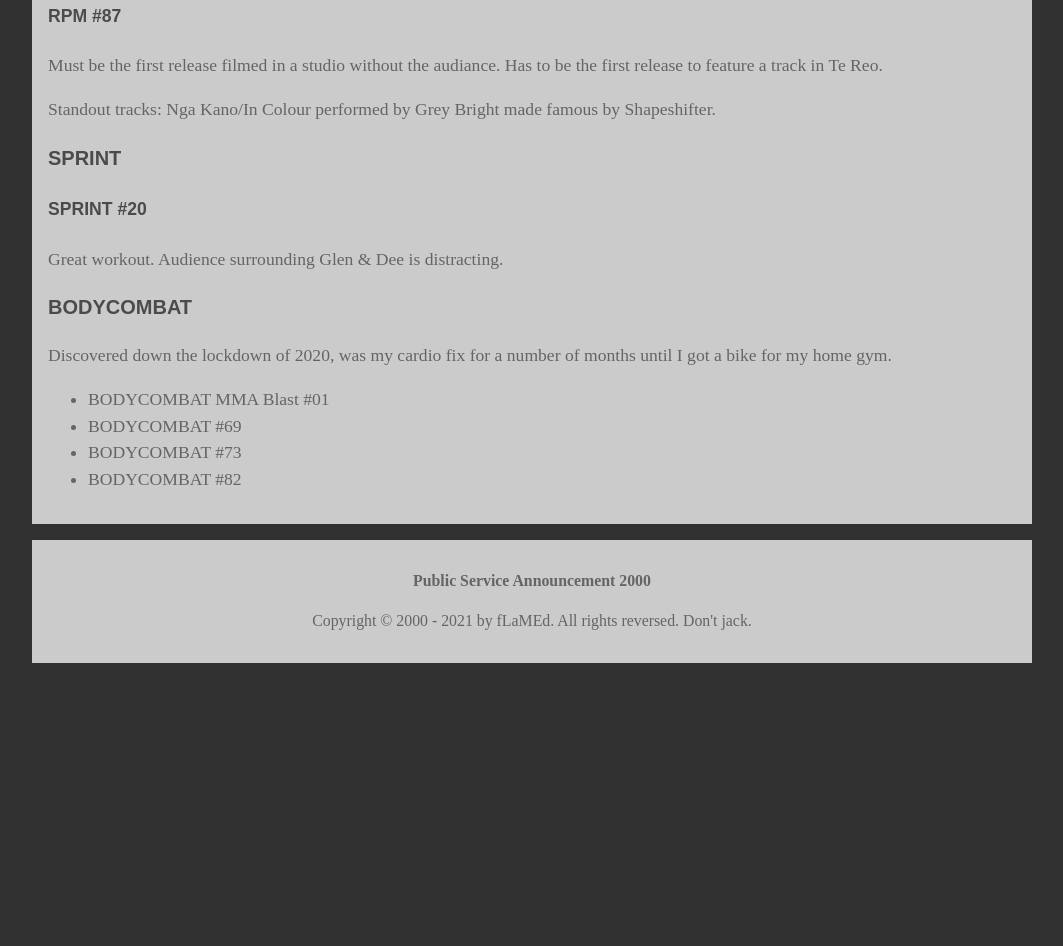
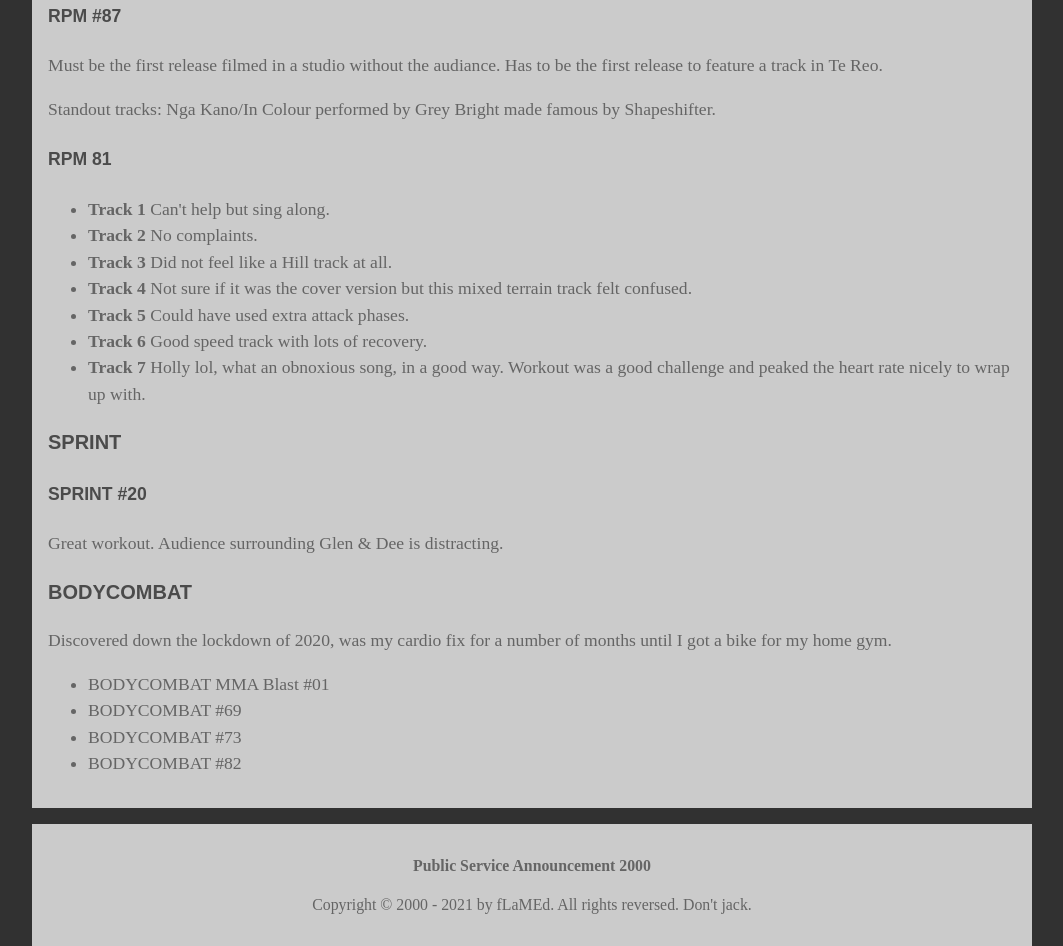
Before and after one commit to flamedfury/old-flamedfury.com, an Eleventy site: page src/fitness.md in a window 1280 px wide. Shown: the part 1487-2433 px from the top of the page, without its empty margins (108-1171 px from the left). Before the commit the page ends 2166 px from the top, so only its background shows below. Built offline with nearby package versions, Linux system fonts and the light colour scheme; Eleventy itself is replaced by a stand-in of ours; files that its build step writes are made by us from their sources.

Commit message:
add RPM #81 to fitness page

```diff
--- a/src/fitness.md
+++ b/src/fitness.md
@@ -44,6 +44,16 @@
 
 Standout tracks: Nga Kano/In Colour performed by Grey Bright made famous by Shapeshifter.
 
+#### RPM 81
+
+- **Track 1** Can't help but sing along.
+- **Track 2** No complaints.
+- **Track 3** Did not feel like a Hill track at all.
+- **Track 4** Not sure if it was the cover version but this mixed terrain track felt confused.
+- **Track 5** Could have used extra attack phases.
+- **Track 6** Good speed track with lots of recovery.
+- **Track 7** Holly lol, what an obnoxious song, in a good way. Workout was a good challenge and peaked the heart rate nicely to wrap up with.
+
 ### SPRINT
 
 #### SPRINT #20
```
